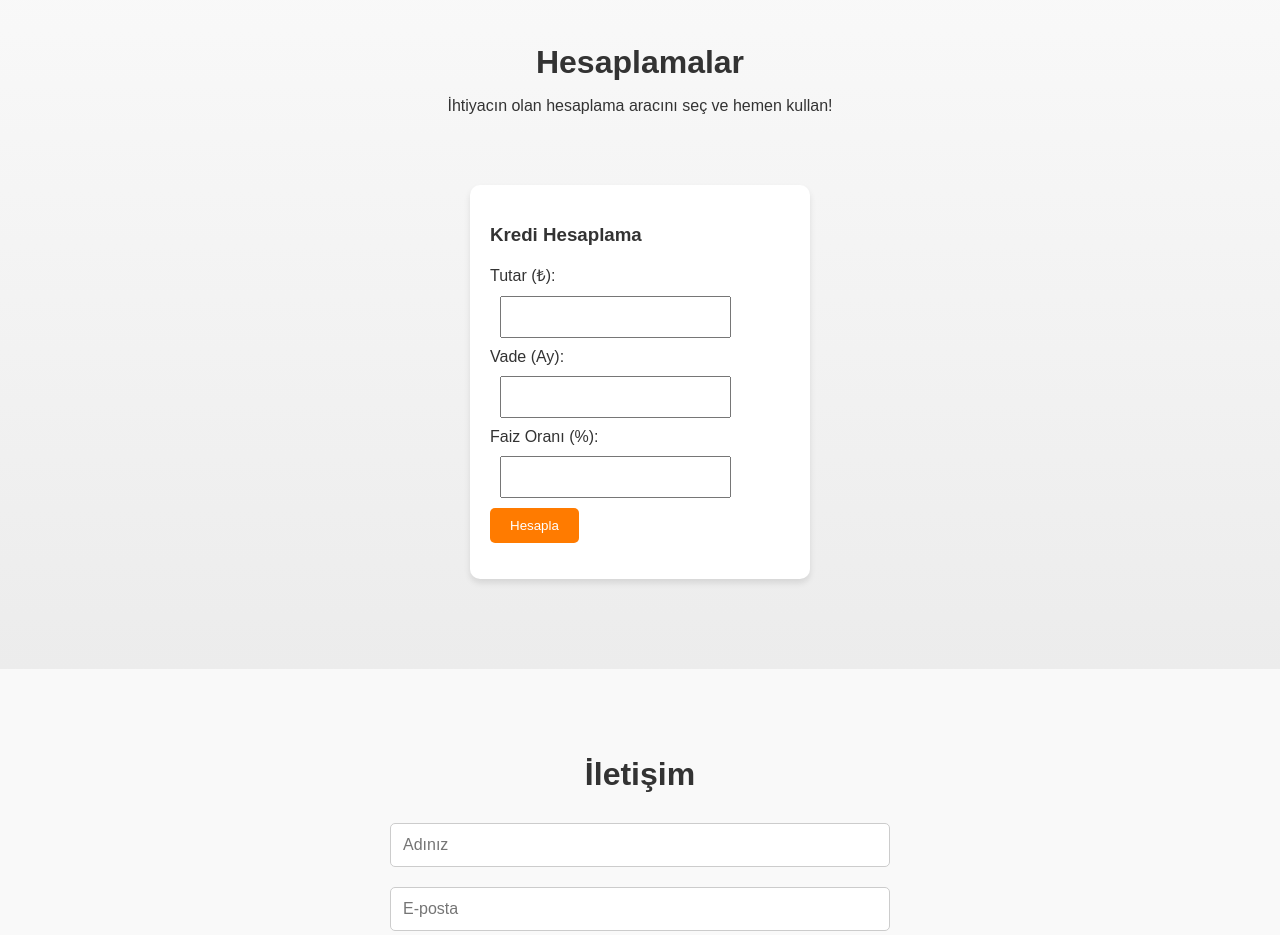
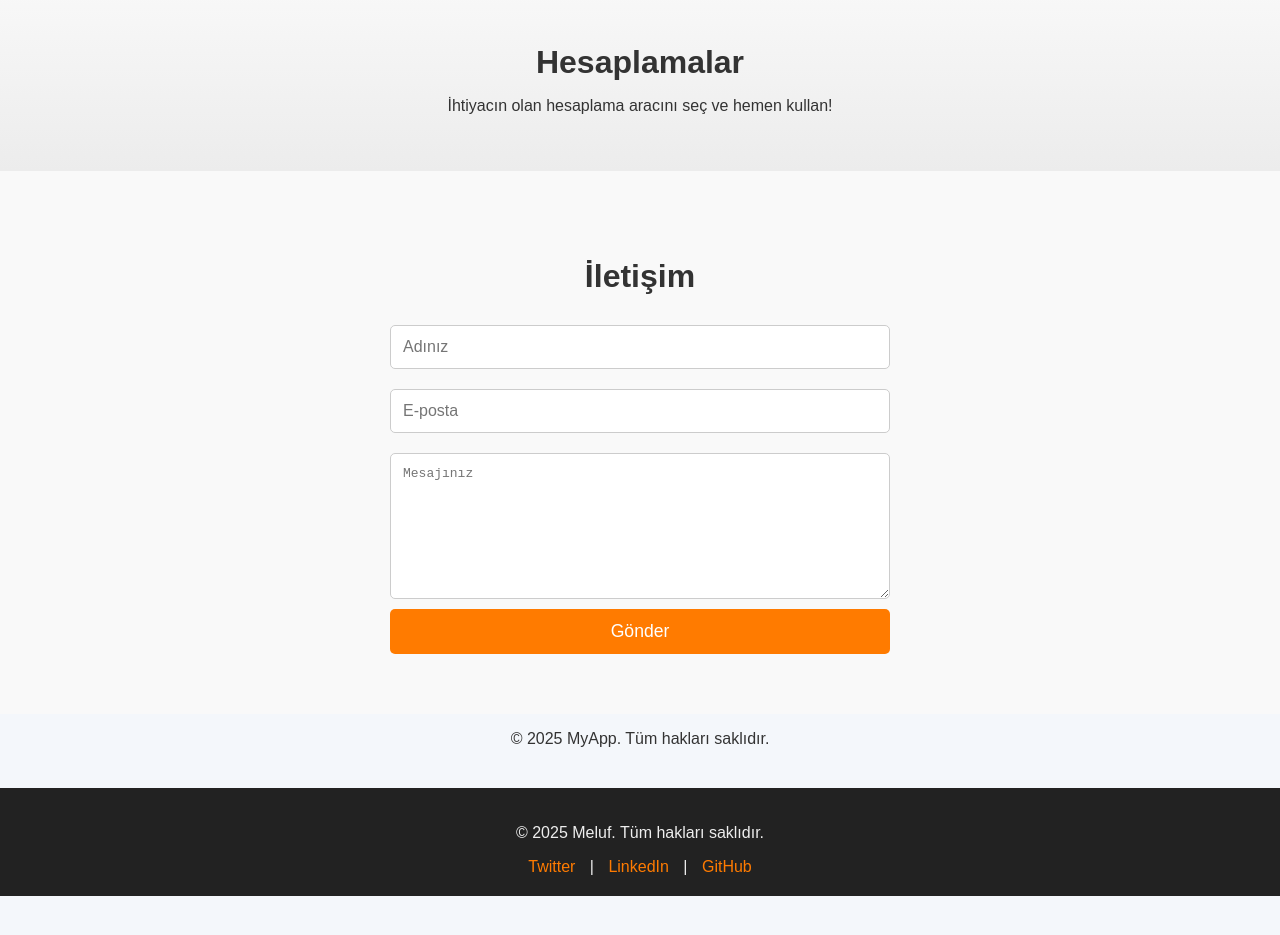
Before and after one commit to BrittXX/myapp-landing, a plain HTML site: page index.html in a window 1280 px wide. Shown: the part 1260-2195 px from the top of the page. After the commit the page ends 2156 px from the top, so only its background shows below. Drawn offline with Linux system fonts and the light colour scheme.

Commit message:
navbar linki düzeltildi: hesaplamalar bölümüne yönlendiriyor

```diff
--- a/index.html
+++ b/index.html
@@ -14,7 +14,7 @@
   <a href="#about">Hakkında</a>
   <a href="#contact">İletişim</a>
   <a href="#newsletter">Bülten</a>
-  <a href="#hesaplamalar">Hesaplamalar</a>
+  <a href="hesaplamalar.html">Hesaplamalar</a>
   <button id="theme-toggle">🌙</button>
 </nav>
 
@@ -52,16 +52,6 @@
   <h2>Hesaplamalar</h2>
   <p>İhtiyacın olan hesaplama aracını seç ve hemen kullan!</p>
 
-  <div class="calculator-container">
-    <!-- Hesap makineleri buraya eklenecek -->
-    <div class="calculator">
-  <h3>Kredi Hesaplama</h3>
-  <label>Tutar (₺): <input id="loanAmount" type="number"></label><br>
-  <label>Vade (Ay): <input id="loanMonths" type="number"></label><br>
-  <label>Faiz Oranı (%): <input id="loanRate" type="number"></label><br>
-  <button onclick="calculateLoan()">Hesapla</button>
-  <p id="loanResult"></p>
-</div>
 
   </div>
 </section>
```
